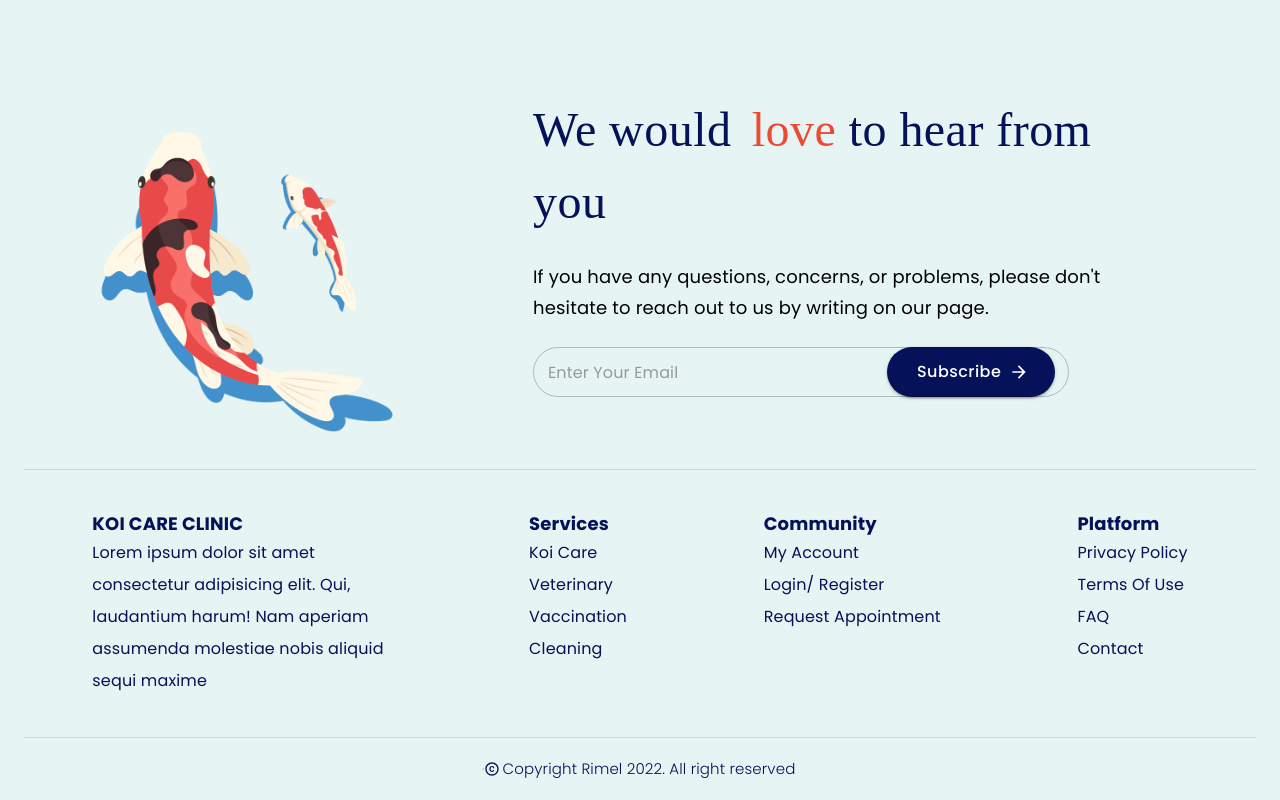
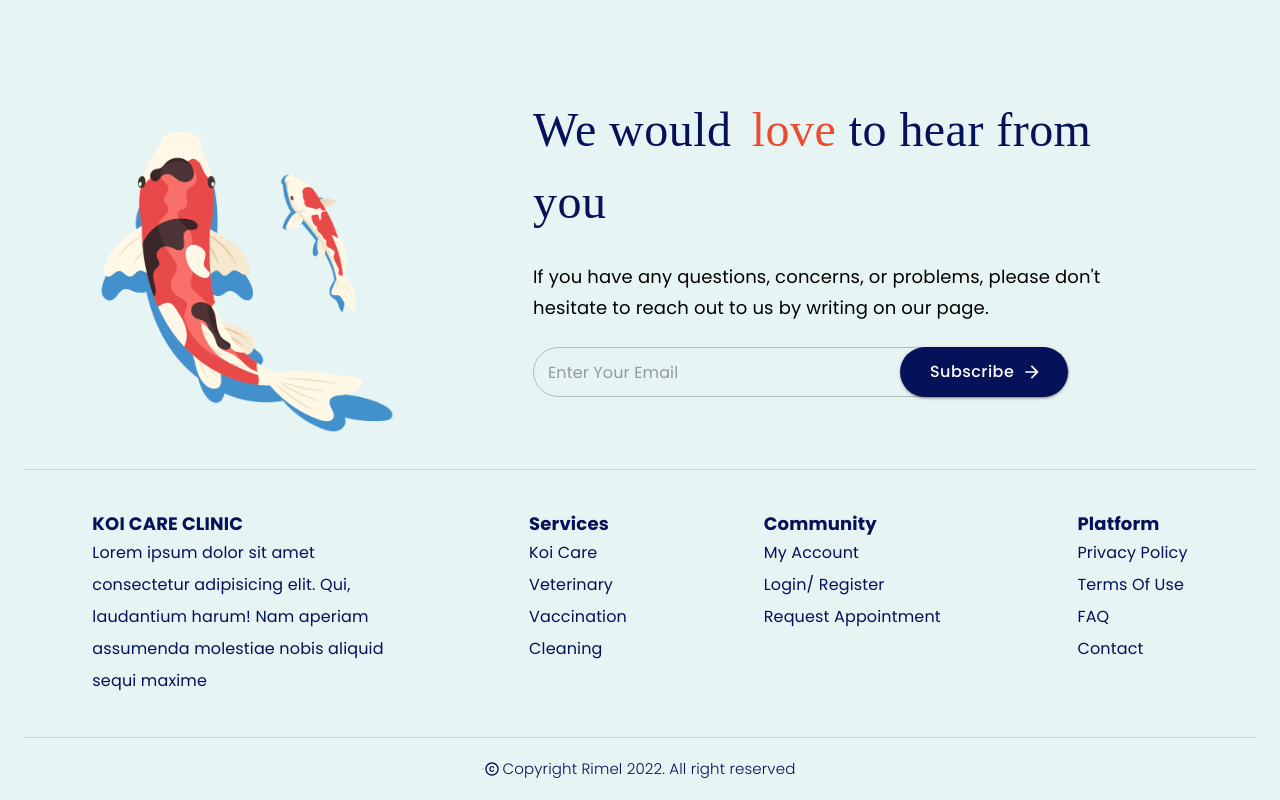
Before and after one commit to ThinhND3004/SWP391_Fall24_KoiVeterinaryServiceCenter_FE, a React (Vite) app: page /home in a window 1280 px wide. Shown: the part 4990-5790 px from the top of the page. Built offline with nearby package versions, Linux system fonts and the light colour scheme.

Commit message:
re-style feedback button

```diff
--- a/src/pages/HomePage/HomePageDetails/Feedback.jsx
+++ b/src/pages/HomePage/HomePageDetails/Feedback.jsx
@@ -63,8 +63,10 @@ function Feedback() {
                   endAdornment: (
                     <InputAdornment position="end" sx={{ pr: 0 }}>
                       <CustomButton
+
                         variant="contained"
                         endIcon={<ArrowForwardIcon />}
+                        sx={{left: 13}}
                       >
                         Subscribe
                       </CustomButton>
```
